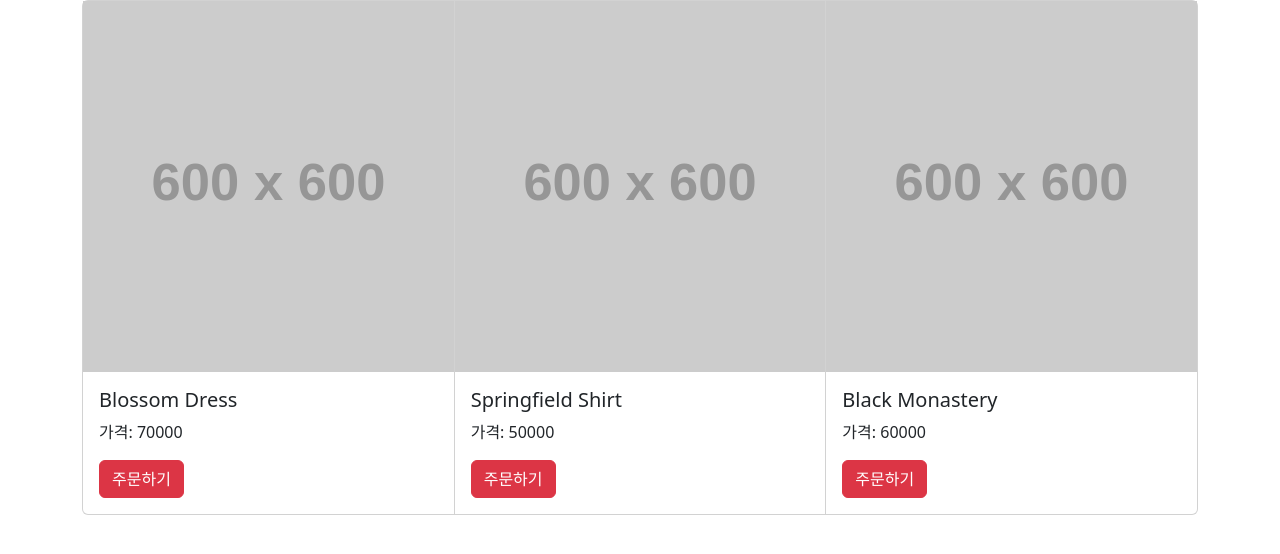
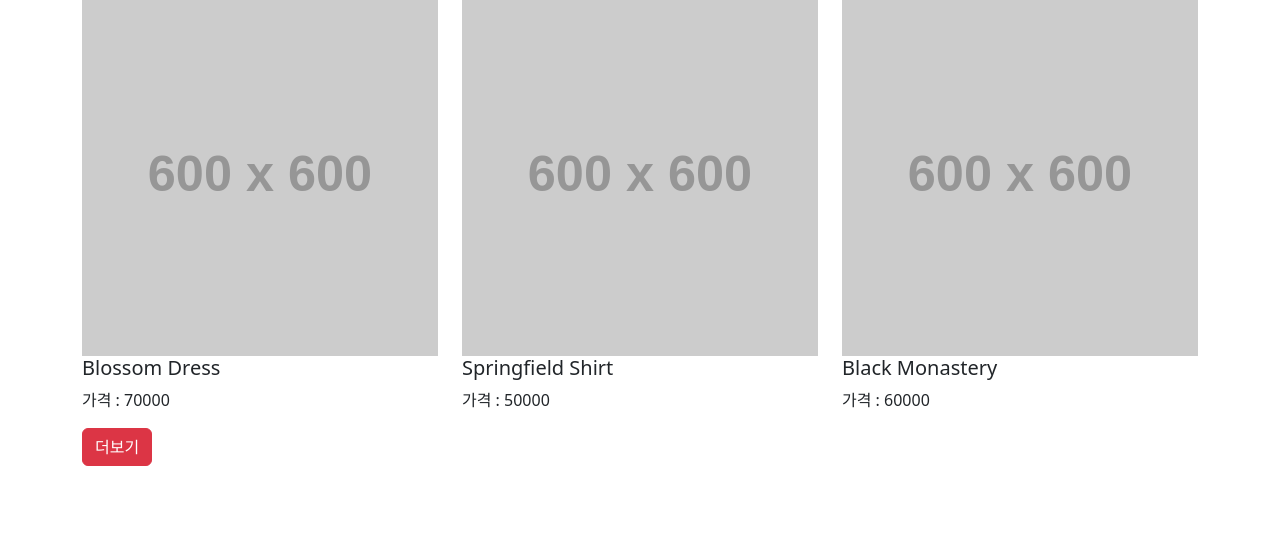
Before and after one commit to hikiman9/JavaScript_Beginner, a plain HTML site: page list.html in a window 1280 px wide. Drawn offline with nearby package versions, Linux system fonts and the light colour scheme; placeholder pictures from the web are drawn by us.

Commit message:
to laptop

```diff
--- a/list.html
+++ b/list.html
@@ -11,31 +11,13 @@
 
 <body>
 
-    <div class="card-group container">
-        <div class="card">
-            <img src="https://via.placeholder.com/600">
-            <div class="card-body">
-                <h5 class="car-name">Card title</h5>
-                <p class="car-price">가격 : 70000</p>
-                <button class="btn btn-danger">주문하기</button>
-            </div>
+    <div class="container">
+        <div class="row">
         </div>
-        <div class="card">
-            <img src="https://via.placeholder.com/600">
-            <div class="card-body">
-                <h5 class="car-name">Card title</h5>
-                <p class="car-price">가격 : 70000</p>
-                <button class="btn btn-danger">주문하기</button>
-            </div>
-        </div>
-        <div class="card">
-            <img src="https://via.placeholder.com/600">
-            <div class="card-body">
-                <h5 class="car-name">Card title</h5>
-                <p class="car-price">가격 : 70000</p>
-                <button class="btn btn-danger">주문하기</button>
-            </div>
-        </div>
+    </div>
+
+    <div class="container">
+        <button class="btn btn-danger" id="more">더보기</button>
     </div>
 
     <script src="list.js"></script>
--- a/list.js
+++ b/list.js
@@ -4,7 +4,52 @@ var products = [
     { id: 2, price: 60000, title: 'Black Monastery' }
 ];
 
-for(let i = 0; i < 3; i ++){
-    document.querySelectorAll('.car-name')[i].innerHTML = products[i].title;
-    document.querySelectorAll('.car-price')[i].innerHTML = `가격: ${products[i].price}`;
+function getProducts(array) {
+    array.forEach((a, i) => {
+        var card = `<div class="col-sm-4">
+        <img src="https://via.placeholder.com/600" class="w-100">
+        <h5>${a.title}</h5>
+        <p>가격 : ${a.price}</p>
+    </div>`;
+
+        document.querySelector('.row').insertAdjacentHTML("beforeend", card)
+    });
 }
+
+getProducts(products);
+
+var more = 1;
+
+document.querySelector('#more').addEventListener('click', function () {
+    fetch(`https://codingapple1.github.io/js/more${more}.json`)
+        .then(res => res.json())
+        .then(function (data) {
+            getProducts(data);
+            more++;
+            if (more > 2) {
+                document.getElementById('more').style.display = 'none';
+            }
+        })
+})
+
+
+
+
+// for (let i = 0; i < products.length; i++) {
+//     var a = `<div class="col-sm-4">
+//                 <img src="https://via.placeholder.com/600" class="w-100">
+//                 <h5>${products[i].title}</h5>
+//                 <p>가격 : ${products[i].price}</p>
+//             </div>`;
+//     document.querySelector('.row').insertAdjacentHTML("beforeend", a);
+// }
+
+// document.querySelector('#more').addEventListener('click', function () {
+//     fetch('https://codingapple1.github.io/js/more1.json')
+//         .then(res => res.json())
+//         .then(function (data) {
+//             console.log(data);
+//         }).catch(function (error) {
+//             console.log('오류남');
+//         });
+// });
```
